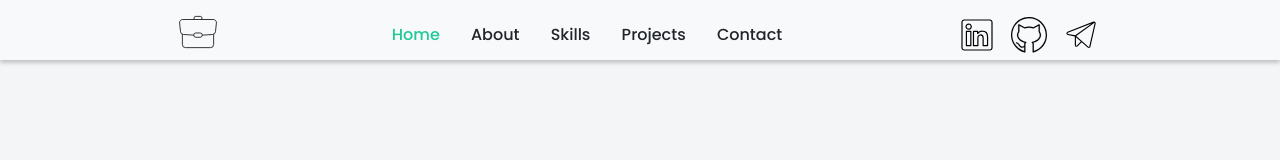
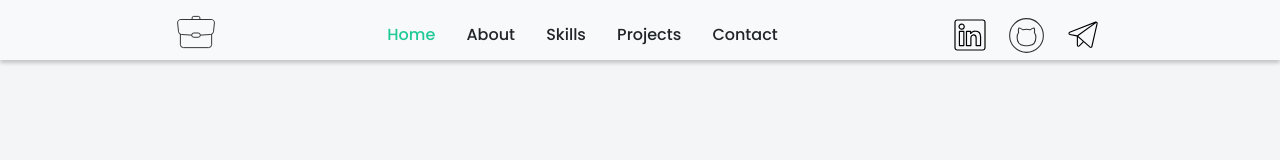
Before and after one commit to talerqa/portfolio, a React (Create React App) app: page / in a window 1280 px wide. Shown: the top 160 px of the page. Built offline with nearby package versions, Linux system fonts and the light colour scheme.

Commit message:
ref: change color github logo for hover

```diff
--- a/src/common/components/svgSelector/SvgSelector.module.scss
+++ b/src/common/components/svgSelector/SvgSelector.module.scss
@@ -3,7 +3,7 @@
   transition: all .4s ease;
 
   &:hover {
-    fill: rgba(222, 226, 232, 0.5);
+    fill: rgba(245, 192, 0, 0.5);
     transition: all .4s ease;
   }
 
@@ -17,7 +17,7 @@
   transition: all .4s ease;
 
   &:hover {
-    fill: #229ED9;
+    fill: rgba(10, 102, 194, 0.89);
     transition: all .4s ease;
   }
 
@@ -50,7 +50,7 @@
   }
 
   &:focus {
-    fill: #000000;
+    fill: #ffffff;
   }
 }
 
@@ -73,8 +73,11 @@
   transition: all .4s ease;
 
   &:hover {
-    fill: rgba(168, 168, 168, 0.95);
-    transition: all .4s ease;
+    .svgGithubColor {
+      opacity: 1;
+      fill: rgba(10, 102, 194, 0.89);
+      transition: all .4s ease;
+    }
   }
 
   &:focus {
--- a/src/common/components/svgSelector/SvgSelector.tsx
+++ b/src/common/components/svgSelector/SvgSelector.tsx
@@ -79,12 +79,23 @@ export const SvgSelector = (props: CommonSvgSelectorType) => {
       </svg>
     }
     case 'gitHub': {
-      return <svg className={s.svgGithub} fill="#000000" width="36px" height="36px" viewBox="0 0 30 30"
-                  xmlns="http://www.w3.org/2000/svg">
-        <path
-          d="M0 15c0 7.033 4.836 12.945 11.375 14.563.3.077.635-.19.625-.5V22.5c0-.333.197-.652.563-.844.37-.185.28-.856-.125-.937-1.9-.38-3.52-1.143-4.657-2.157C6.646 17.547 6 16.314 6 15c0-.915.327-1.793.906-2.594.06-.082.092-.18.094-.28V7.343l3.97 2.125c.122.066.273.077.405.03C12.488 9.168 13.698 9 15 9s2.512.168 3.625.5c.132.047.283.035.406-.03L23 7.343v4.78c.002.1.035.2.094.282.58.8.906 1.68.906 2.594 0 1.315-.645 2.548-1.78 3.563-1.138 1.014-2.76 1.776-4.657 2.156-.406.08-.495.75-.125.936.365.192.562.51.562.844v6.563c-.01.31.326.577.625.5C25.165 27.945 30 22.032 30 15c0-8.278-6.722-15-15-15C6.722 0 0 6.722 0 15zM15 1c7.738 0 14 6.262 14 14 0 6.33-4.24 11.547-10 13.28V22.5c0-.4-.154-.756-.375-1.063 1.663-.457 3.182-1.175 4.28-2.156C24.206 18.124 25 16.64 25 15c0-1.083-.394-2.074-1-2.97V6.5c.003-.35-.446-.613-.75-.437L18.656 8.53C17.516 8.22 16.296 8 15 8c-1.295 0-2.517.218-3.656.53L6.75 6.064c-.304-.176-.753.087-.75.437v5.53c-.606.896-1 1.887-1 2.97 0 1.64.795 3.123 2.094 4.28 1.1.982 2.62 1.7 4.28 2.158-.22.306-.374.66-.374 1.062v1.688c-1.09.406-1.807.493-2.25.406-.478-.094-.736-.34-1.03-.75-.592-.823-1.173-2.34-3.095-2.836-.654-.175-.875.8-.25.97 1.508.39 1.805 1.448 2.53 2.46.364.505.886.973 1.658 1.125.643.126 1.422.03 2.437-.313v3.03C5.242 26.548 1 21.33 1 15 1 7.262 7.262 1 15 1z"
-          stroke="#000000" strokeLinejoin="round" strokeWidth="0.1"/>
+      return <svg className={s.svgGithub} viewBox="0 0 24 24" fill="transparent" width="45px" height="45px">
+        <g id="SVGRepo_bgCarrier" stroke-width="0"></g>
+        <g id="SVGRepo_tracerCarrier" stroke-linecap="round" stroke-linejoin="round" stroke="#000000"
+           stroke-width="0.048"></g>
+        <g id="SVGRepo_iconCarrier">
+          <path className={s.svgGithubColor} opacity="0" fill-rule="evenodd" clip-rule="evenodd"
+                d="M12 21C7.02944 21 3 16.9706 3 12C3 7.02944 7.02944 3 12 3C16.9706 3 21 7.02944 21 12C21 16.9706 16.9706 21 12 21ZM15.9299 8.25017C15.7204 8.25293 15.1872 8.34452 14.2695 9.03471C14.2361 9.05985 14.2022 9.08578 14.1678 9.11252C14.0704 9.18836 13.9431 9.21015 13.8277 9.17457L13.8253 9.17382C13.7671 9.15592 13.7088 9.13888 13.6504 9.12272C12.5651 8.82255 11.4349 8.82255 10.3496 9.12272C10.2882 9.13972 10.2268 9.15768 10.1657 9.17661L10.1644 9.17703C10.0529 9.21205 9.93139 9.19 9.83937 9.11807C9.80249 9.08937 9.76619 9.0616 9.73045 9.03473C8.81228 8.34432 8.27679 8.2528 8.0659 8.25016C7.86561 8.86863 7.84087 9.54684 7.99569 10.1834C8.00513 10.2222 8.01523 10.2608 8.02599 10.2993L8.02812 10.3068C8.05962 10.4184 8.03648 10.538 7.96621 10.6297C7.9504 10.6503 7.93482 10.6711 7.91949 10.6922C7.48056 11.2949 7.23972 12.0687 7.25034 12.8714L7.25038 12.8747C7.25036 14.5643 7.68912 15.5564 8.29455 16.1566C8.90483 16.7616 9.72415 17.0085 10.5687 17.1233L10.604 17.1281L10.6078 17.1286C11.5456 17.2688 12.443 17.2601 13.3777 17.1014L13.3898 17.0997L13.4137 17.0968C14.2627 16.9938 15.0859 16.7572 15.6994 16.1583C16.3076 15.5644 16.7496 14.5738 16.7496 12.8747L16.7497 12.8714C16.7603 12.0687 16.5194 11.2949 16.0805 10.6922C16.0664 10.6728 16.0521 10.6537 16.0377 10.6347L16.0366 10.6333C15.9647 10.5393 15.941 10.4168 15.9731 10.3025C15.9842 10.263 15.9945 10.2234 16.0042 10.1835C16.1588 9.54654 16.1326 8.86788 15.9299 8.25017Z"
+                fill="#000000"></path>
+          <path
+            d="M21 12C21 16.9706 16.9706 21 12 21C7.02944 21 3 16.9706 3 12C3 7.02944 7.02944 3 12 3C16.9706 3 21 7.02944 21 12Z"
+            stroke="#323232" stroke-width="0.576"></path>
+          <path
+            d="M13.717 8.88177C12.5881 8.56954 11.4119 8.56954 10.283 8.88177C10.2637 8.8871 10.2444 8.89254 10.2252 8.89808C10.1067 8.93218 9.97923 8.909 9.8807 8.83491V8.83491C8.69311 7.94193 8.07278 7.98181 7.91927 8.01161V8.01161C7.8946 8.0164 7.87585 8.03481 7.86732 8.05844C7.86516 8.06441 7.86303 8.07038 7.8609 8.07636C7.61639 8.76505 7.57904 9.52813 7.75277 10.2425C7.76289 10.2841 7.77371 10.3255 7.78525 10.3667C7.78601 10.3694 7.78677 10.3721 7.78753 10.3748C7.79754 10.4102 7.7902 10.4483 7.7678 10.4776V10.4776C7.75074 10.4998 7.73394 10.5223 7.71741 10.545C7.24479 11.1939 6.98907 12.0213 7.00036 12.8747C7.00036 16.3399 8.80396 17.1358 10.535 17.3711L10.5708 17.3758C11.5347 17.5199 12.4587 17.511 13.4195 17.3479L13.4438 17.345C15.1832 17.1339 16.9996 16.3587 16.9996 12.8747C17.0109 12.0213 16.7552 11.1939 16.2826 10.545C16.2674 10.5242 16.252 10.5035 16.2364 10.483C16.236 10.4825 16.2356 10.482 16.2352 10.4815C16.211 10.4498 16.203 10.4085 16.2138 10.3701V10.3701C16.2257 10.3277 16.2368 10.2852 16.2471 10.2425C16.421 9.52611 16.3815 8.76076 16.1329 8.07176C16.1313 8.06753 16.1298 8.06331 16.1283 8.05909C16.1195 8.03503 16.1004 8.01628 16.0752 8.01142V8.01142C15.921 7.98164 15.3041 7.94381 14.1193 8.83491V8.83491C14.0208 8.90896 13.8933 8.93197 13.7748 8.89804C13.7556 8.89252 13.7363 8.8871 13.717 8.88177Z"
+            stroke="#323232" stroke-width="0.576" stroke-linecap="round" stroke-linejoin="round"></path>
+        </g>
       </svg>
+
 
     }
     case 'html': {
```
